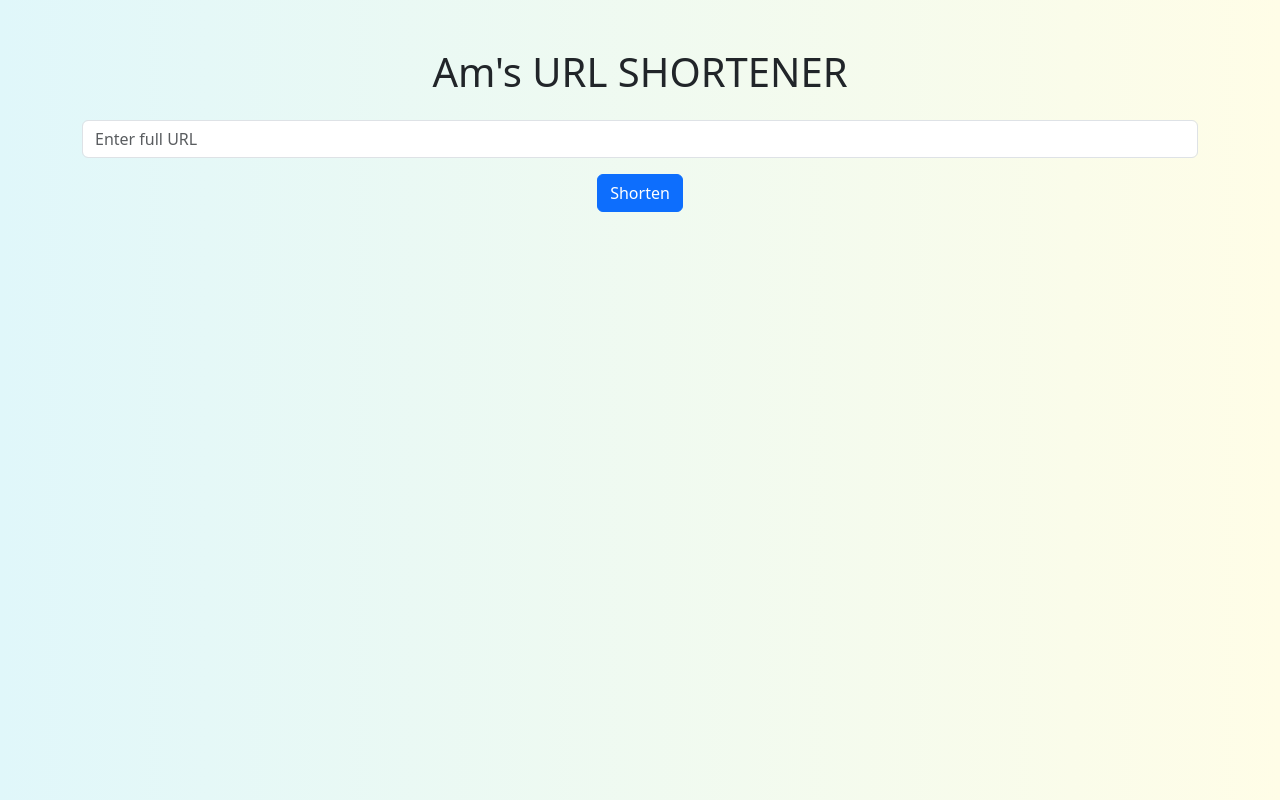
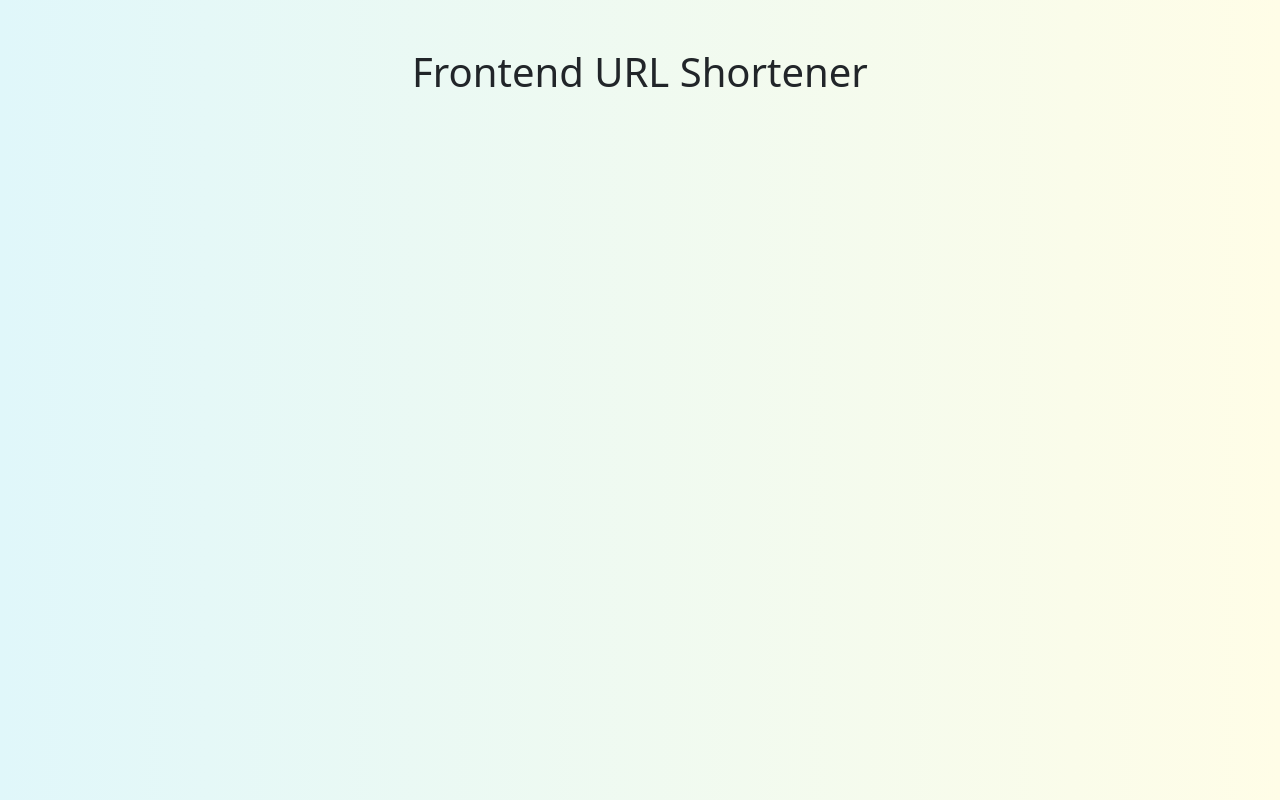
Before and after one commit to Ameera-IdrisBava/url-shortener-frontend, a plain HTML site: page index.html in a window 1280 px wide. Drawn offline with nearby package versions, Linux system fonts and the light colour scheme.

Commit message:
Update index.html

```diff
--- a/index.html
+++ b/index.html
@@ -1,18 +1,18 @@
 <!DOCTYPE html>
 <html>
 <head>
-  <title>Simple URL Shortener</title>
+  <title>URL Shortener</title>
   <link rel="stylesheet" href="style.css">
-  <!-- Add Bootstrap CDN -->
   <link href="https://cdn.jsdelivr.net/npm/bootstrap@5.3.0/dist/css/bootstrap.min.css" rel="stylesheet">
 </head>
 <body class="container mt-5 text-center">
-  <h1 class="mb-4">Am's URL SHORTENER</h1>
+  <h1 class="mb-4">Frontend URL Shortener</h1>
 
-  <input type="url" id="fullUrl" class="form-control mb-3" placeholder="Enter full URL" required>
-  <button onclick="shortenUrl()" class="btn btn-primary">Shorten</button>
-
-  <p id="output" class="mt-4"></p>
+  <div id="shortener" style="display: none;">
+    <input type="url" id="fullUrl" class="form-control mb-3" placeholder="Enter full URL" required>
+    <button onclick="shortenUrl()" class="btn btn-primary">Shorten</button>
+    <p id="output" class="mt-4"></p>
+  </div>
 
   <script src="script.js"></script>
 </body>
```
